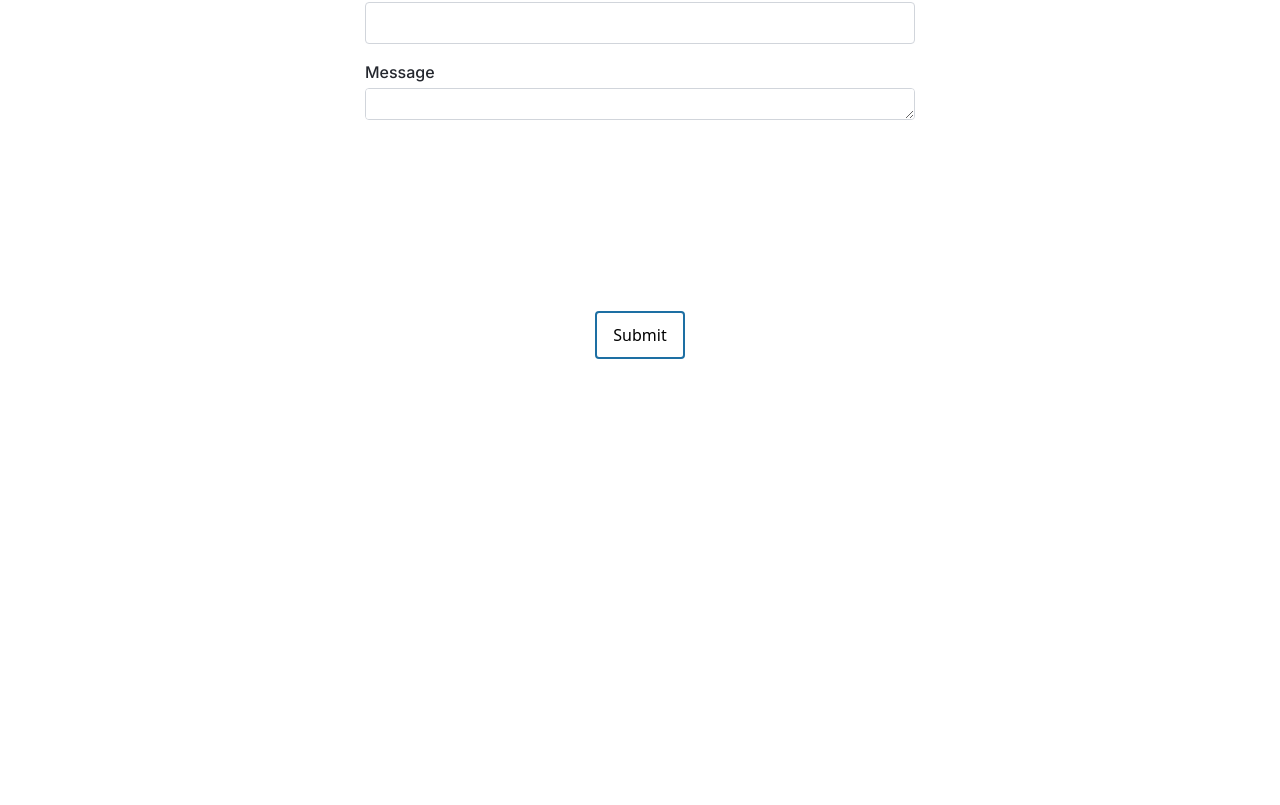
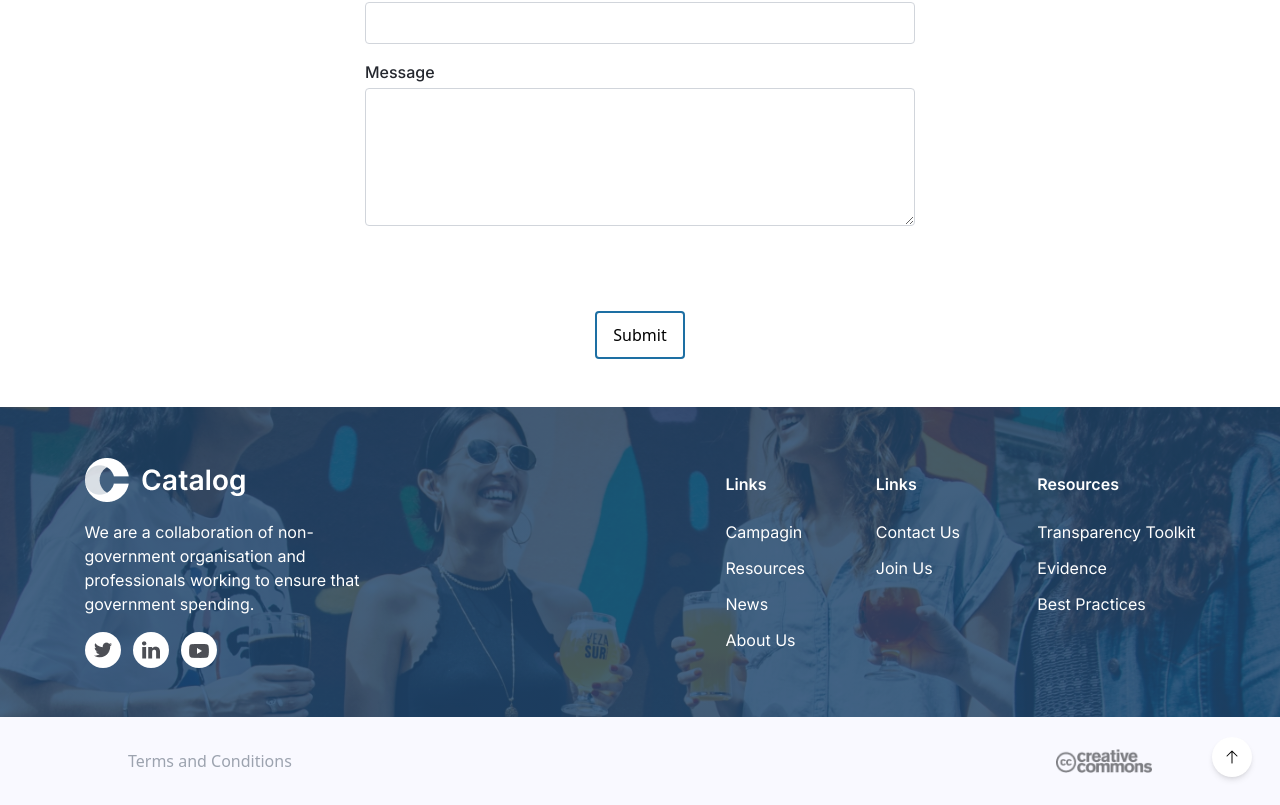
Before and after one commit to Samir984/yipl-frontend-challenge, a React (Vite) app: page / in a window 1280 px wide. Shown: the part 5458-6263 px from the top of the page. Before the commit the page ends 5865 px from the top, so only its background shows below. Built offline with nearby package versions, Linux system fonts and the light colour scheme; no server answers.

Commit message:
add footer and privacy section component

```diff
--- a/src/App.tsx
+++ b/src/App.tsx
@@ -2,6 +2,8 @@ import AboutUsSection from "./component/AboutUsSection";
 import CampaignSection from "./component/CampaignSection";
 import CompaniesSection from "./component/CompaniesSection";
 import ContactFormSection from "./component/ContactFormSection";
+import CopywriteSection from "./component/CopywriteSection";
+import Footer from "./component/Footer";
 import HeroSection from "./component/HeroSection";
 import NewSection from "./component/NewSection";
 import ResourceSection from "./component/ResourceSection";
@@ -16,6 +18,8 @@ export default function App() {
       <NewSection />
       <ResourceSection />
       <ContactFormSection />
+      <Footer />
+      <CopywriteSection />
     </>
   );
 }
--- a/src/component/ContactFormSection.tsx
+++ b/src/component/ContactFormSection.tsx
@@ -65,8 +65,11 @@ export default function ContactFormSection() {
             </label>
             <textarea
               id="message"
+              rows={5}
+              cols={50}
+
               name="message"
-              className="w-full border border-gray-300 h-8 rounded px-3 py-2 outline-none"
+              className="w-full border border-gray-300 p-8 rounded px-3 py-2 outline-none"
             />
           </div>
         </form>
--- /dev/null
+++ b/src/component/CopywriteSection.tsx
@@ -0,0 +1,15 @@
+import ccLogo from "../assets/cc-logo.png";
+import { HiArrowUp } from "react-icons/hi2";
+export default function CopywriteSection() {
+  return (
+    <div className=" relative py-8 px-32 bg-[#F9F9FF]">
+      <div className="max-w-[1340px] flex justify-between mx-auto">
+        <div className="text-gray-400 font-medium">Terms and Conditions</div>
+        <img src={ccLogo} alt="logo" className="w-24 h-6" />
+      </div>
+      <div className="flex justify-center items-center w-10 h-10 bg-white rounded-full shadow-md absolute bottom-7 right-7 ">
+        <HiArrowUp />
+      </div>
+    </div>
+  );
+}
--- a/src/component/Footer.tsx
+++ b/src/component/Footer.tsx
@@ -0,0 +1,78 @@
+import heroBgImg from "../assets/hero.jpeg";
+import { Logo } from "./Header";
+import twitterLogo from "../assets/Twitter.png";
+import linkdinLogo from "../assets/LinkedIn.png";
+import youtube from "../assets/YouTube.png";
+
+export default function Footer() {
+  return (
+    <div
+      className="relative py-12 font-inter text-white opacity-90 bg-no-repeat bg-cover bg-center "
+      style={{
+        backgroundImage: `url(${heroBgImg})`,
+      }}
+    >
+      <div
+        className="absolute top-0 w-full h-full bg-gradient-to-b from-hero-bg1 to-hero-bg2
+] opacity-80 -z-10"
+      ></div>
+      <div className="flex flex-wrap gap-8 items-center justify-between  max-w-[1111px] mx-auto min-h-[214px] ">
+        <div className="flex flex-col gap-4 w-[304px]">
+          <Logo />
+          <p>
+            We are a collaboration of non-government organisation and
+            professionals working to ensure that government spending.
+          </p>
+          <div className="flex gap-3">
+            <a
+              href="#"
+              className="flex w-9 h-9 bg-white rounded-full items-center justify-center"
+            >
+              <img src={twitterLogo} alt="logo" />
+            </a>
+            <a
+              href="#"
+              className="flex w-9 h-9 bg-white rounded-full items-center justify-center"
+            >
+              <img src={linkdinLogo} alt="logo" />
+            </a>
+            <a
+              href="#"
+              className="flex w-9 h-9 bg-white rounded-full items-center justify-center"
+            >
+              <img src={youtube} alt="logo" />
+            </a>
+          </div>
+        </div>
+        <div className="flex justify-between w-[470px]">
+          <div className=" w-[73px]">
+            <h3 className="font-semibold mb-6 ">Links</h3>
+            <ul className="flex flex-col gap-3 w-[73px] ">
+              <li className="">Campagin</li>
+              <li className="">Resources</li>
+              <li className="">News</li>
+              <li className="">About Us</li>
+            </ul>
+          </div>
+
+          <div className="">
+            <h3 className="font-semibold mb-6 ">Links</h3>
+            <ul className="flex flex-col gap-3 ">
+              <li className="">Contact Us</li>
+              <li className="">Join Us</li>
+            </ul>
+          </div>
+
+          <div className="">
+            <h3 className="font-semibold mb-6 ">Resources</h3>
+            <ul className="flex flex-col gap-3 ">
+              <li className="">Transparency Toolkit</li>
+              <li className="">Evidence</li>
+              <li className="">Best Practices</li>
+            </ul>
+          </div>
+        </div>
+      </div>
+    </div>
+  );
+}
--- a/src/component/Header.tsx
+++ b/src/component/Header.tsx
@@ -22,7 +22,7 @@ export default function Header({ children }: { children: ReactNode }) {
   );
 }
 
-function Logo() {
+export function Logo() {
   return (
     <a href="#">
       <img src={appLogo} alt="logo" />
```
Also changed, not shown: src/assets/cc-logo.png (added).
